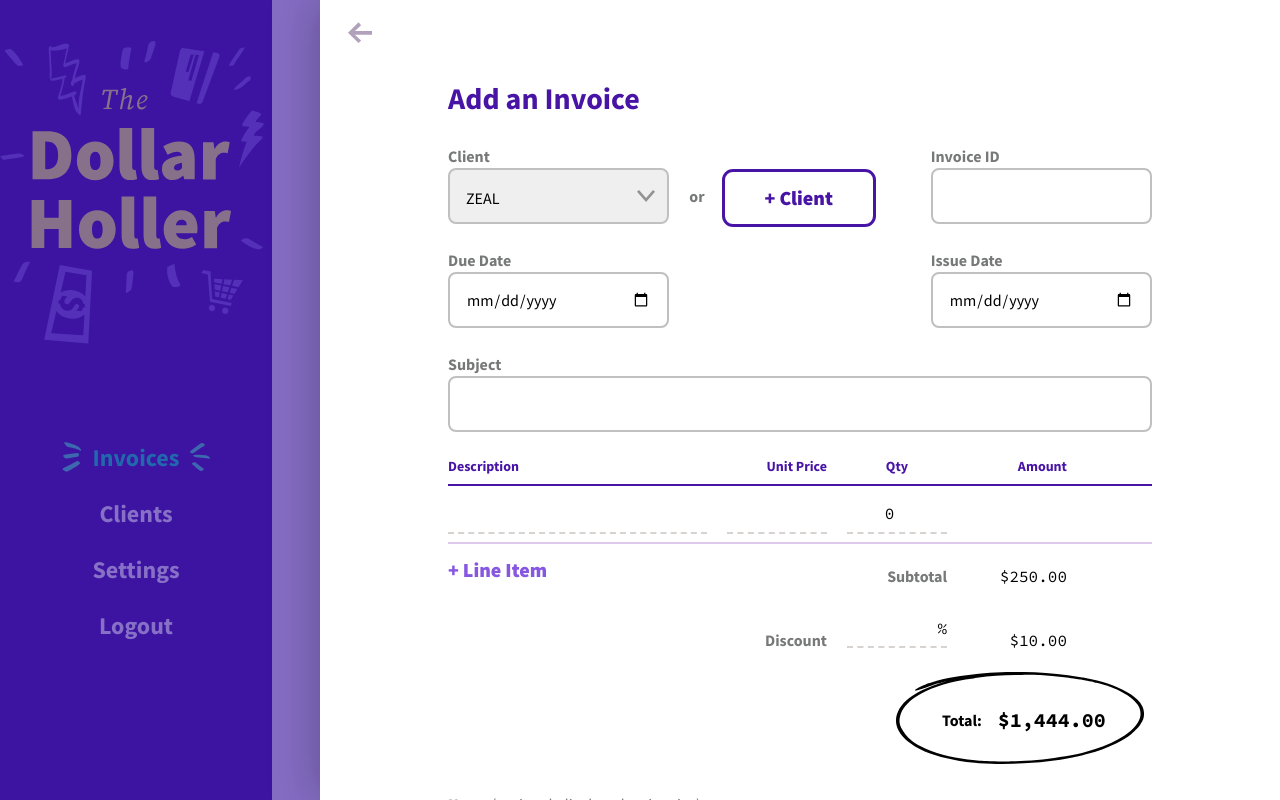
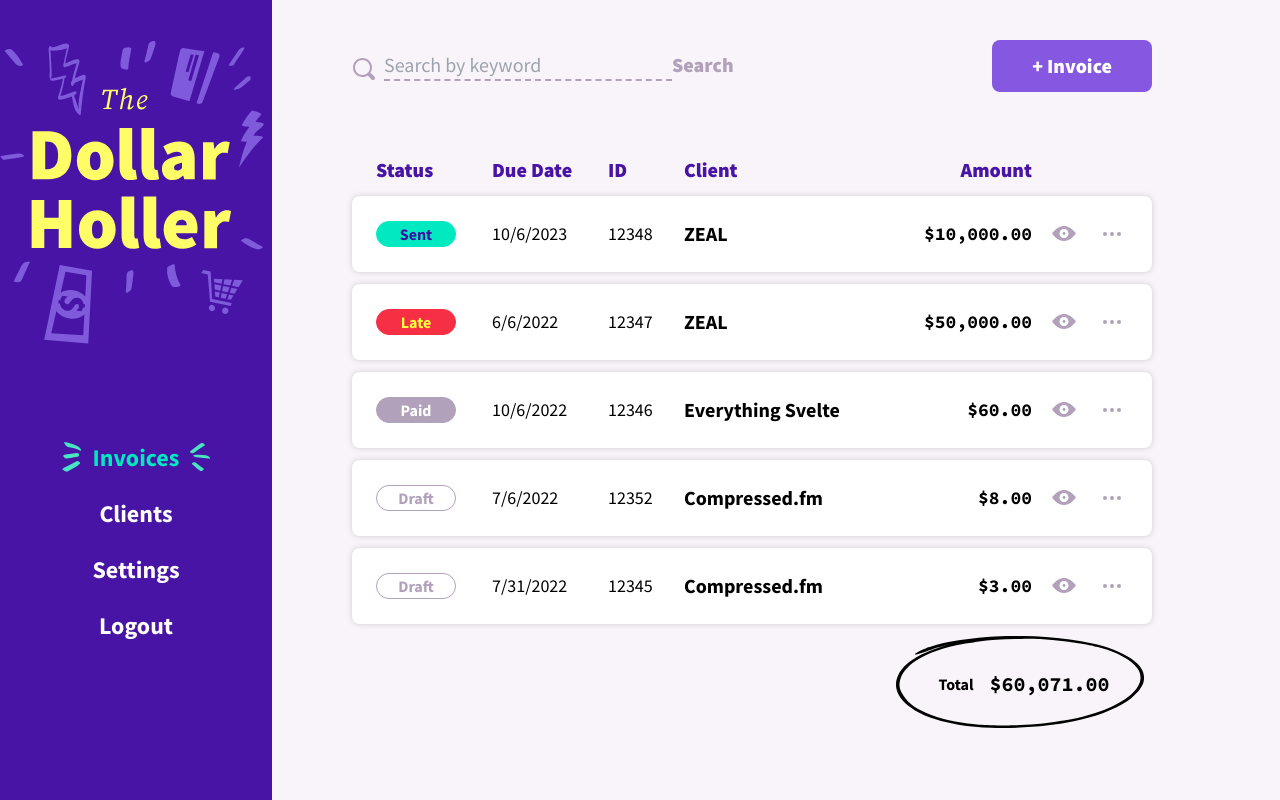
Before and after one commit to michael-farwell/dollarholler-svelte, a SvelteKit app: page /invoices in a window 1280 px wide. Built offline with nearby package versions, Linux system fonts and the light colour scheme.

Commit message:
complete lesson 29

```diff
--- a/src/routes/(dashboard)/invoices/+page.svelte
+++ b/src/routes/(dashboard)/invoices/+page.svelte
@@ -11,7 +11,7 @@
   import InvoiceRow from "./InvoiceRow.svelte";
   import InvoiceRowHeader from "./InvoiceRowHeader.svelte";
 
-  let isInvoiceFormShowing: boolean = true;
+  let isInvoiceFormShowing: boolean = false;
 
   onMount(() => loadInvoices());
 </script>
--- a/src/routes/(dashboard)/invoices/InvoiceForm.svelte
+++ b/src/routes/(dashboard)/invoices/InvoiceForm.svelte
@@ -16,6 +16,7 @@
 
   const addLineItem = () => lineItems = [...lineItems, { ...blankLineItem, id: uuid() }];
   const removeLineItem = (e: CustomEvent) => lineItems = lineItems.filter(x => x.id !== e.detail);
+  const updateLineItem = () => lineItems = lineItems;
 </script>
 
 <h2 class="mb-7 font-sansSerif text-3xl font-bold text-daisyBush">
@@ -79,6 +80,7 @@
     <LineItemRows
         {lineItems}
         on:addLineItem={addLineItem}
+        on:updateLineItem={updateLineItem}
         on:removeLineItem={removeLineItem} />
   </div>
 
--- a/src/routes/(dashboard)/invoices/LineItemRow.svelte
+++ b/src/routes/(dashboard)/invoices/LineItemRow.svelte
@@ -11,7 +11,7 @@
   let amount: string;
 
   $: {
-    amount = twoDecimals(lineItem?.quantity * +unitPrice);
+    amount = twoDecimals(lineItem?.quantity * unitPrice);
     if (lineItem) lineItem.amount = dollarsToCents(+amount);
   }
 
@@ -37,7 +37,10 @@
         step="0.01"
         min="0"
         bind:value={unitPrice}
-        on:blur={() => unitPrice = twoDecimals(+unitPrice)}>
+        on:blur={() => {
+          unitPrice = twoDecimals(+unitPrice)
+          dispatch("updateLineItem")
+        }}>
   </div>
 
   <div>
@@ -47,7 +50,8 @@
         name="quantity"
         id="quantity"
         min="0"
-        bind:value={lineItem.quantity}>
+        bind:value={lineItem.quantity}
+        on:blur={() => dispatch("updateLineItem")}>
   </div>
 
   <div>
--- a/src/routes/(dashboard)/invoices/LineItemRows.svelte
+++ b/src/routes/(dashboard)/invoices/LineItemRows.svelte
@@ -1,12 +1,25 @@
 <script lang="ts">
   import Button from "$lib/components/Button.svelte";
   import CircledAmount from "$lib/components/CircledAmount.svelte";
+  import { asCurrency, sumLineItems } from "$lib/utils/moneyHelpers";
   import { createEventDispatcher } from "svelte";
   import LineItemRow from "./LineItemRow.svelte";
 
   const dispatch = createEventDispatcher();
+  export let lineItems: LineItem[] | undefined = undefined;
 
-  export let lineItems: LineItem[] | undefined = undefined;
+  let subtotal: number = 0;
+  let discount: number = 0;
+  let discountedAmount: number = 0;
+  let total: number;
+
+  $: if (sumLineItems(lineItems) > 0) {
+    subtotal = sumLineItems(lineItems);
+  }
+  $: if (subtotal && discount) {
+    discountedAmount = sumLineItems(lineItems) * (discount / 100);
+  }
+  $: total = subtotal - discountedAmount;
 </script>
 
 <div class="invoice-line-item border-b-2 border-daisyBush pb-2">
@@ -20,6 +33,7 @@
   {#each lineItems as lineItem, index}
     <LineItemRow
         {lineItem}
+        on:updateLineItem
         on:removeLineItem
         canDelete={index !== 0} />
   {/each}
@@ -34,7 +48,7 @@
         onClick={() => dispatch("addLineItem")} />
   </div>
   <div class="font-bold py-5 text-right text-monsoon">Subtotal</div>
-  <div class="py-5 text-right font-mono">$250.00</div>
+  <div class="py-5 text-right font-mono">{asCurrency(subtotal)}</div>
 </div>
 
 <div class="invoice-line-item">
@@ -48,17 +62,18 @@
         name="discount"
         id="discount"
         min="0"
-        max="100">
+        max="100"
+        bind:value={discount}>
     <span class="absolute right-0 top-2 font-mono">%</span>
   </div>
-  <div class="py-5 text-right font-mono">$10.00</div>
+  <div class="py-5 text-right font-mono">{asCurrency(discountedAmount)}</div>
 </div>
 
 <div class="invoice-line-item">
   <div class="col-span-6">
     <CircledAmount
         label="Total:"
-        amount="$1,444.00" />
+        amount={asCurrency(total)} />
   </div>
 </div>
 
```
